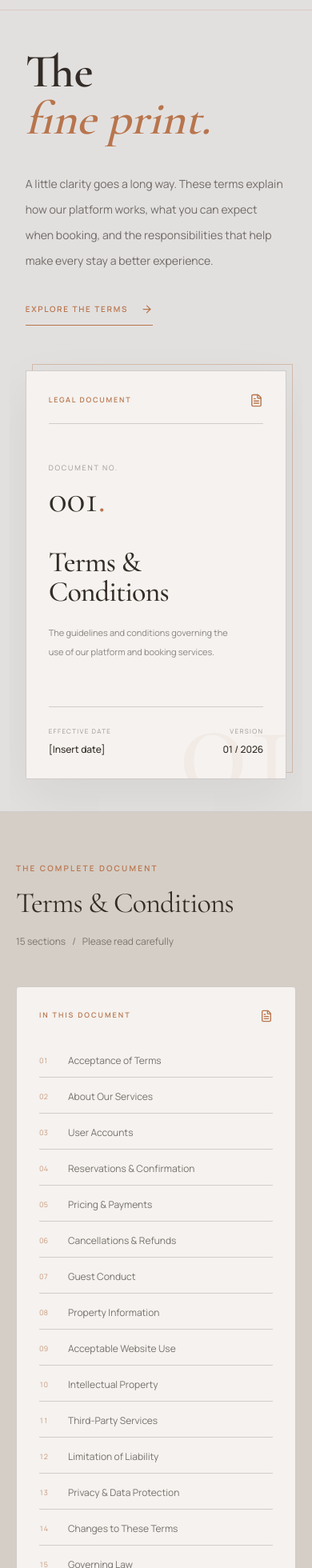
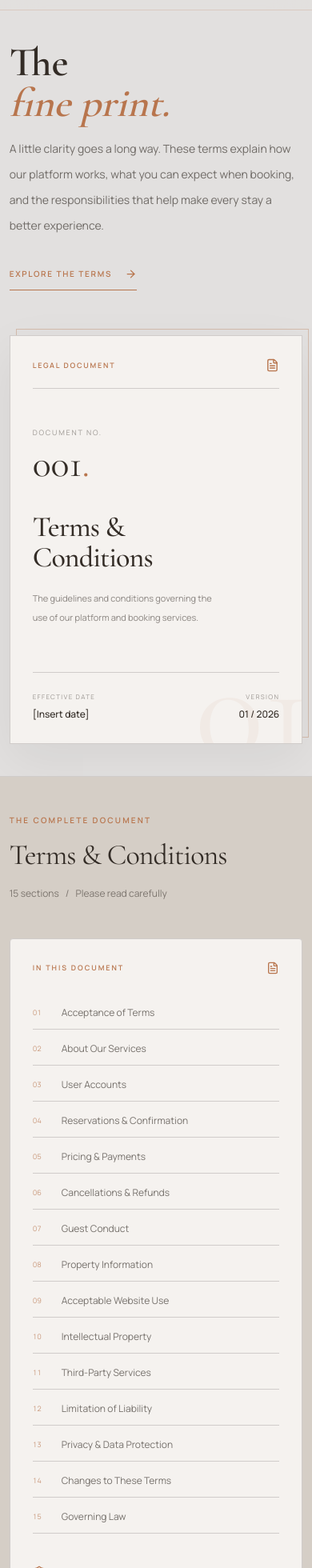
Before and after one commit to RaviKayease/Kayease-Hotel, a Next.js app: page /terms-and-conditions in a window 390 px wide. Shown: the part 40-2000 px from the top of the page at 80% size. Built offline with nearby package versions, Linux system fonts and the light colour scheme.

Commit message:
madeTermsAndConditionsPageResponsive

```diff
--- a/app/terms-and-conditions/page.tsx
+++ b/app/terms-and-conditions/page.tsx
@@ -24,14 +24,14 @@ const page = () => {
   return (
     <main>
       {/* HERO */}
-      <section className="relative overflow-hidden text-[var(--foreground)] transition-colors duration-300">
-        <div className="mx-auto max-w-[1440px] px-5 pb-10 pt-12 sm:px-10 sm:pb-14 sm:pt-16 lg:px-16">
+      <section className="py-10 lg:py-15">
+        <div className="mx-auto max-w-[1440px]">
           {/* Hero content */}
           <div className="grid items-center gap-14 lg:grid-cols-[1.2fr_0.8fr] lg:gap-20">
             {/* Left content */}
             <div className="relative z-10">
               <h1
-                className={`${cormorant.className} font-bold lg:font-semibold text-[15vw] sm:text-[13vw] xl:text-[6vw] leading-none`}
+                className={`${cormorant.className} font-bold lg:font-semibold text-[13vw] xl:text-[6vw] leading-none`}
               >
                 The
                 <br />
@@ -40,7 +40,7 @@ const page = () => {
                 </span>
               </h1>
 
-              <p className="mt-9 max-w-[440px] text-sm leading-8 text-[var(--foreground)]/65">
+              <p className="mt-4 lg:mt-9 max-w-[440px] text-sm leading-8 text-[var(--foreground)]/65">
                 A little clarity goes a long way. These terms explain how our
                 platform works, what you can expect when booking, and the
                 responsibilities that help make every stay a better experience.
@@ -134,7 +134,7 @@ const page = () => {
       {/* CONTENT AREA */}
       <section
         id="terms-content"
-        className="relative left-1/2 flex w-screen -translate-x-1/2 border-t border-[var(--border)] bg-[var(--editorial-background)] px-5 py-14 transition-colors duration-300 sm:px-10 sm:py-20 lg:px-16"
+        className="relative left-1/2 flex w-screen -translate-x-1/2 border-t border-[var(--border)] bg-[var(--editorial-background)] px-[3vw] sm:px-[4vw] md:px-[6vw] lg:px-[8vw] xl:px-[10vw] py-10 lg:py-15 transition-colors duration-300"
       >
         <div className="mx-auto max-w-[1250px]">
           <div className="mb-12 flex flex-col justify-between gap-5 sm:flex-row sm:items-end">
@@ -316,7 +316,7 @@ const page = () => {
       </section>
 
       {/* RELATED LINKS */}
-      <section className="bg-[var(--background)] px-5 py-16 transition-colors duration-300 sm:px-10 sm:py-20 lg:px-16">
+      <section className="bg-[var(--background)] transition-colors duration-300 py-10 lg:py-15">
         <div className="mx-auto max-w-[1250px]">
           <div className="flex flex-col justify-between gap-5 border-b border-[var(--border)] pb-7 sm:flex-row sm:items-end">
             <div>
```
